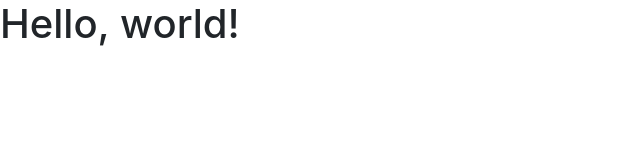
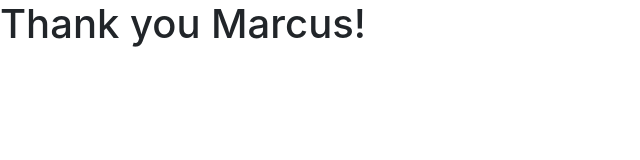
Before and after one commit to inezatmer/webpage, a plain HTML site: page docs/index.html in a window 1280 px wide. Shown: the whole page, without its empty margins (0-640 px from the left). Drawn offline with nearby package versions, Linux system fonts and the light colour scheme.

Commit message:
Update index.html

```diff
--- a/docs/index.html
+++ b/docs/index.html
@@ -11,7 +11,7 @@
     <title>Hello, world!</title>
   </head>
   <body>
-    <h1>Hello, world!</h1>
+    <h1>Thank you Marcus!</h1>
 
     <!-- Optional JavaScript -->
     <!-- jQuery first, then Popper.js, then Bootstrap JS -->
```
